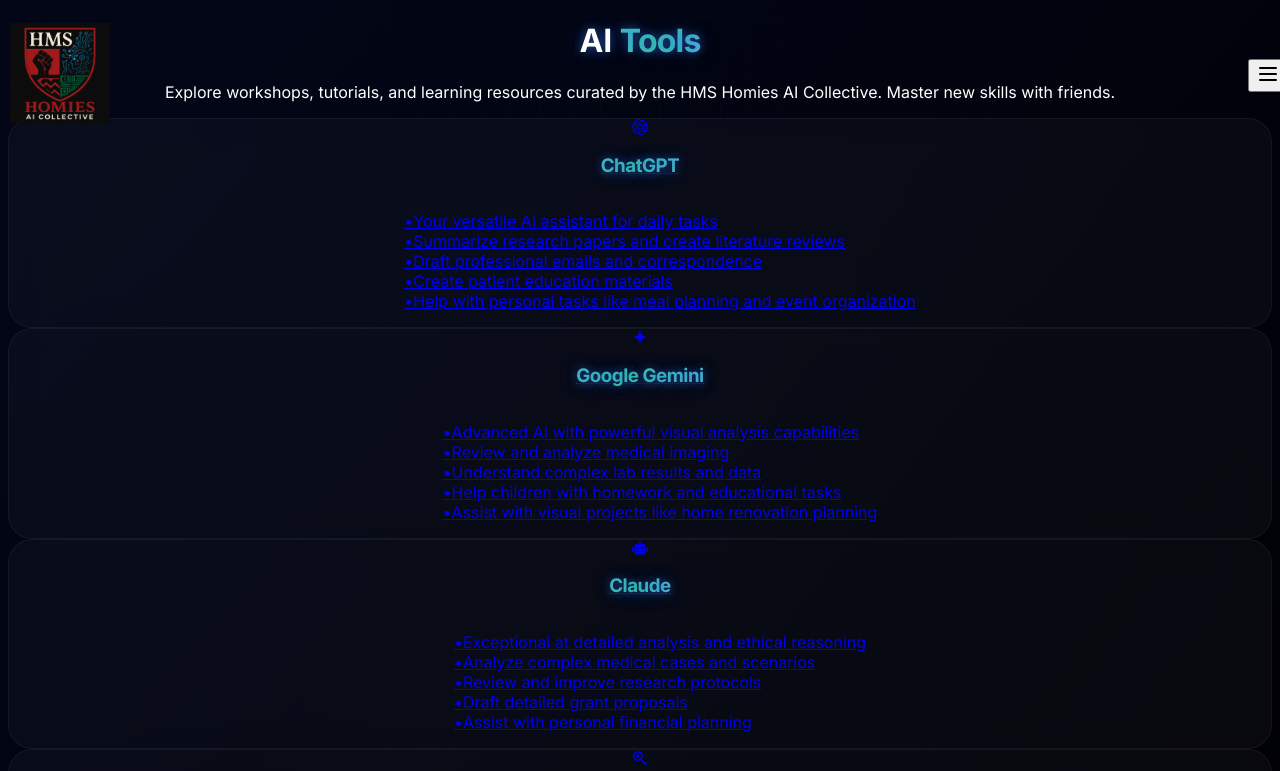
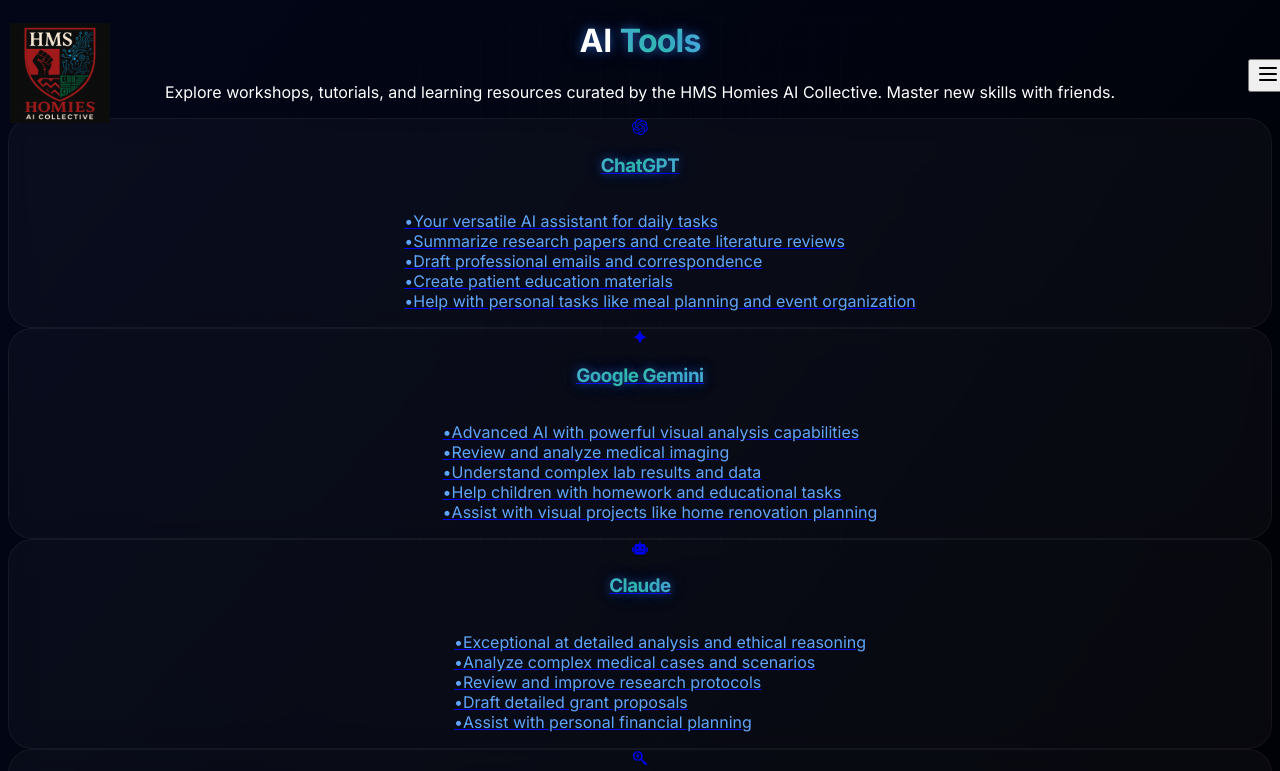
Before and after one commit to tlhocker/hms-homies-website, a Next.js app: page /learn in a window 1280 px wide. Shown: the top 771 px of the page. Built offline with nearby package versions, Linux system fonts and the light colour scheme.

Commit message:
style: Update AI tools description text to match landing page color scheme

```diff
--- a/src/app/learn/page.tsx
+++ b/src/app/learn/page.tsx
@@ -128,11 +128,11 @@
                 <tool.icon className="w-72 h-72 text-white" />
               </div>
               <h3 className="text-2xl font-semibold mb-6 text-gradient neon-glow">{tool.name}</h3>
-              <ul className="text-left space-y-3 text-gray-300">
+              <ul className="text-left space-y-3">
                 {tool.description.map((point, index) => (
-                  <li key={index} className="flex items-start">
-                    <span className="text-blue-400 mr-2">•</span>
-                    <span className="leading-relaxed">{point}</span>
+                  <li key={index} className="flex items-start no-underline">
+                    <span className="text-[#60A5FA] mr-2">•</span>
+                    <span className="leading-relaxed text-[#60A5FA]">{point}</span>
                   </li>
                 ))}
               </ul>
```
